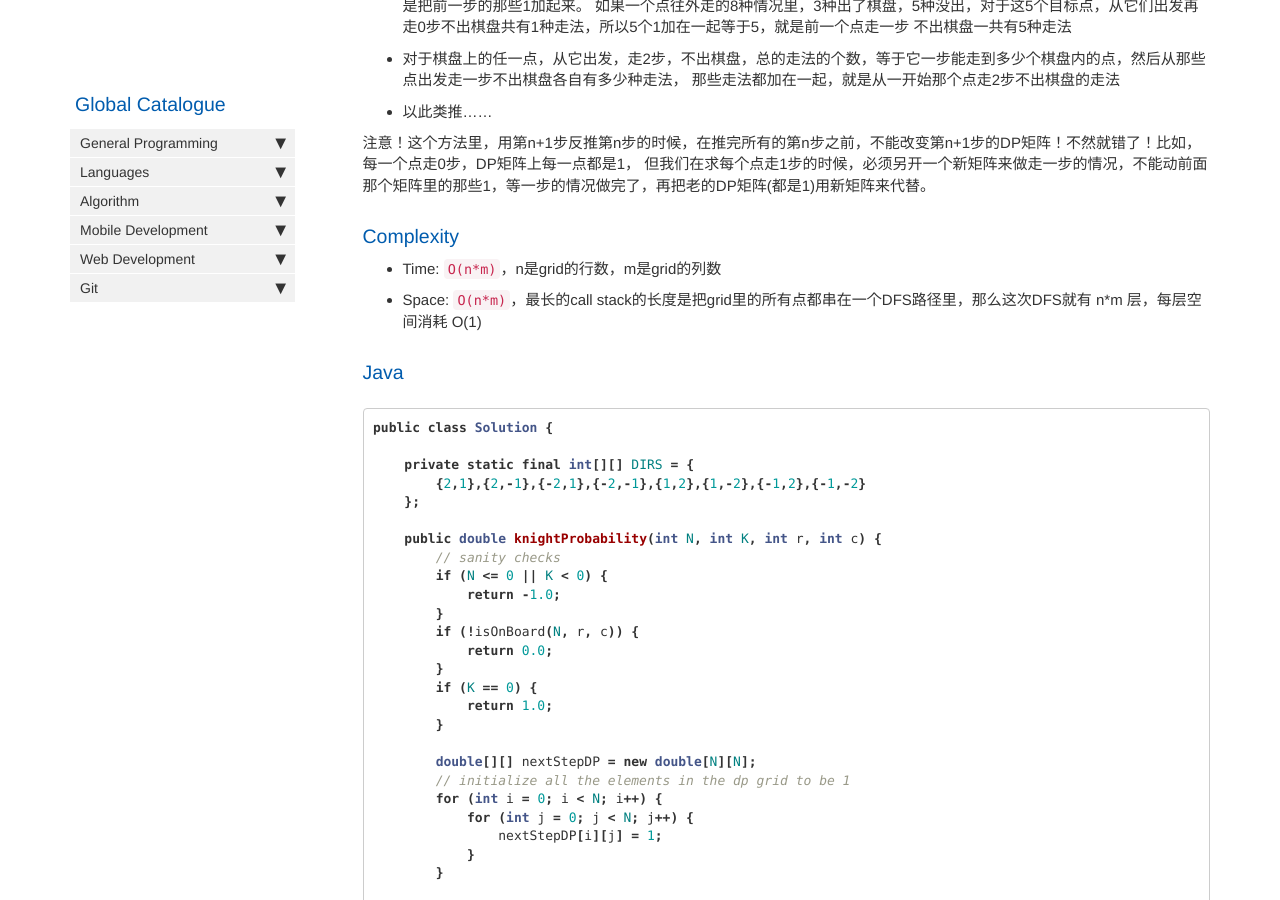
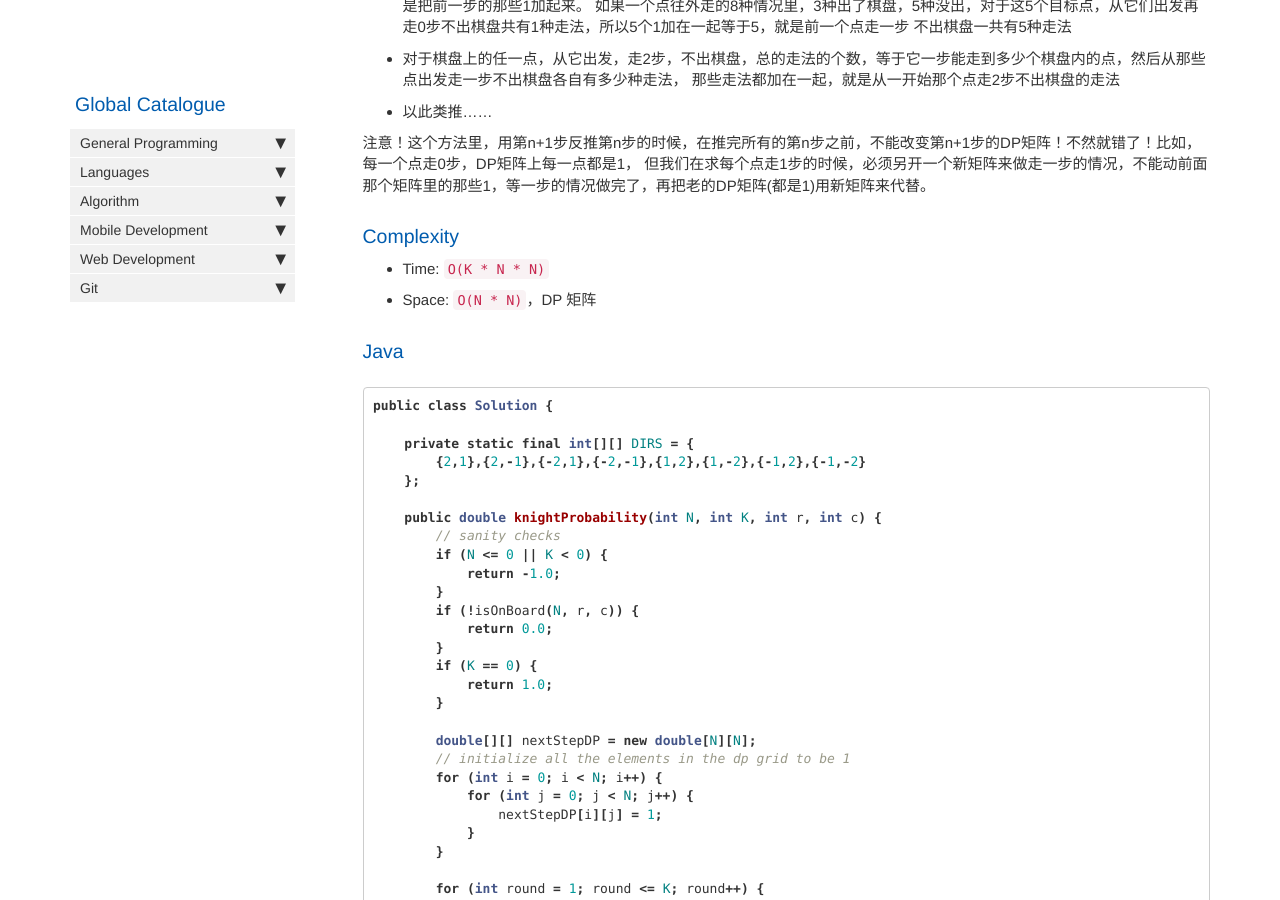
Before and after one commit to HungryOrc/hungryorc.github.io, a Jekyll site: the page built from pages/algorithm/algorithm_knight_probability_chessboard.md, in a window 1280 px wide and 900 px high, scrolled down 949 px. Built offline with Jekyll 4.4.1, drawn with Linux system fonts in a browser that asks for light colours; nearby versions of some CDN libraries; comment, search, counter and statistics services are not loaded.

Commit message:
Update algorithm_knight_probability_chessboard.md

````diff
--- a/pages/algorithm/algorithm_knight_probability_chessboard.md
+++ b/pages/algorithm/algorithm_knight_probability_chessboard.md
@@ -46,8 +46,8 @@
 但我们在求每个点走1步的时候，必须另开一个新矩阵来做走一步的情况，不能动前面那个矩阵里的那些1，等一步的情况做完了，再把老的DP矩阵(都是1)用新矩阵来代替。
 
 ### Complexity
-* Time: `O(n*m)`，n是grid的行数，m是grid的列数
-* Space: `O(n*m)`，最长的call stack的长度是把grid里的所有点都串在一个DFS路径里，那么这次DFS就有 n*m 层，每层空间消耗 O(1)
+* Time: `O(K * N * N)`
+* Space: `O(N * N)`，DP 矩阵
 
 ### Java
 ```java
````
